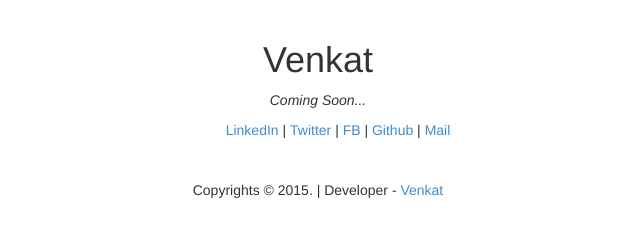
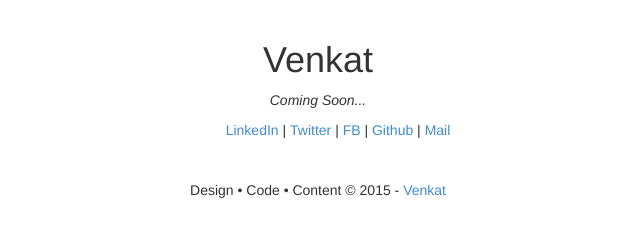
Before and after one commit to venkatb4u/myportfolio, a website: page client/index.html in a window 1280 px wide. Shown: the full height of the page, 322-962 px from the left. Drawn offline with nearby package versions, Linux system fonts and the light colour scheme; files that its build step writes are made by us from their sources.

Commit message:
Copyright update

```diff
--- a/client/index.html
+++ b/client/index.html
@@ -42,7 +42,7 @@
       </ul>
     </section>
     <footer>
-      <p>Copyrights &copy; 2015. | Developer -  <a href="https://github.com/venkatb4u" target="_blank">Venkat</a>
+      <p>Design • Code • Content &copy; 2015 - <a href="https://github.com/venkatb4u" target="_blank">Venkat</a></p>
     </footer>
 <script data-main="main.js" src="lib/requirejs/require.js"></script>
 </body>
```
